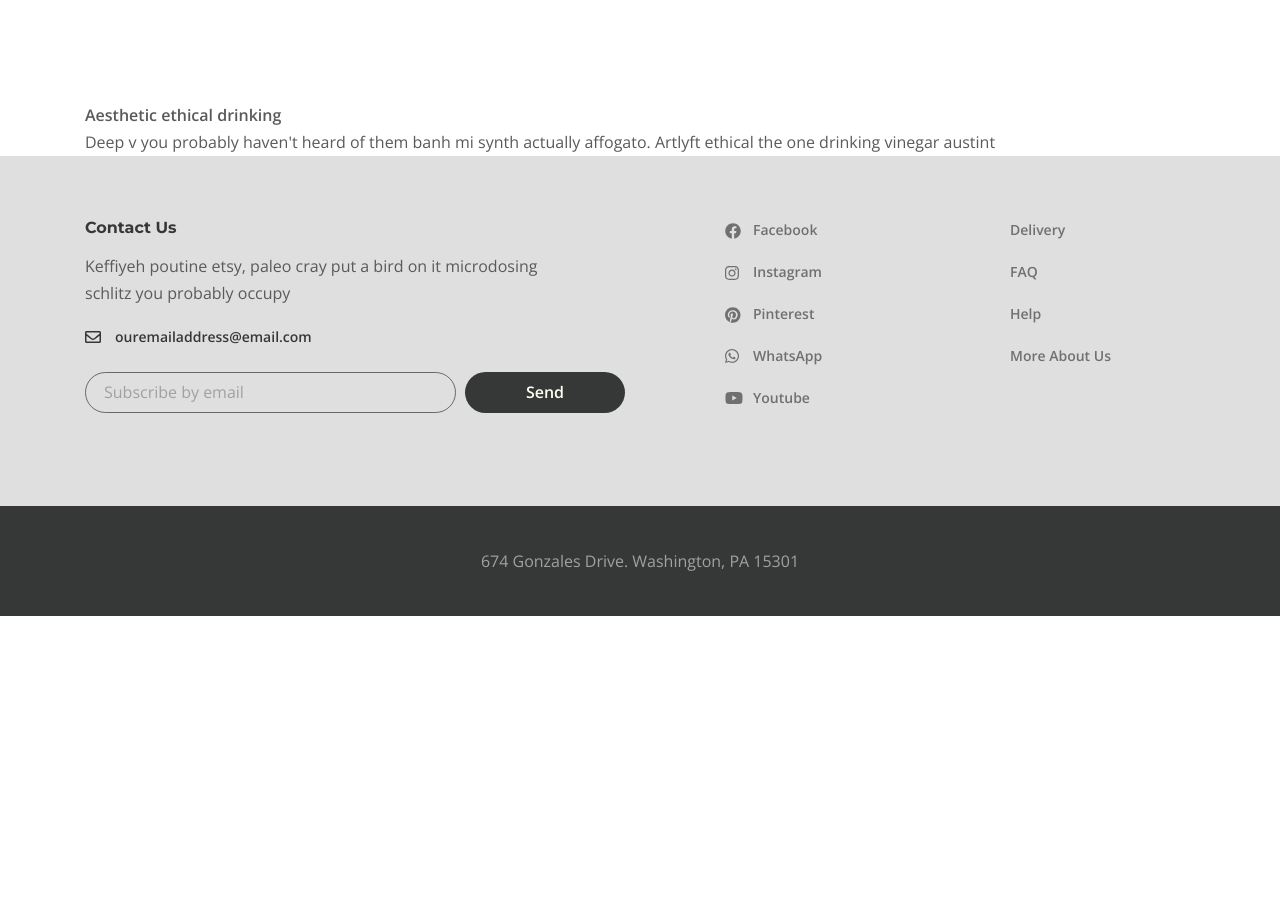
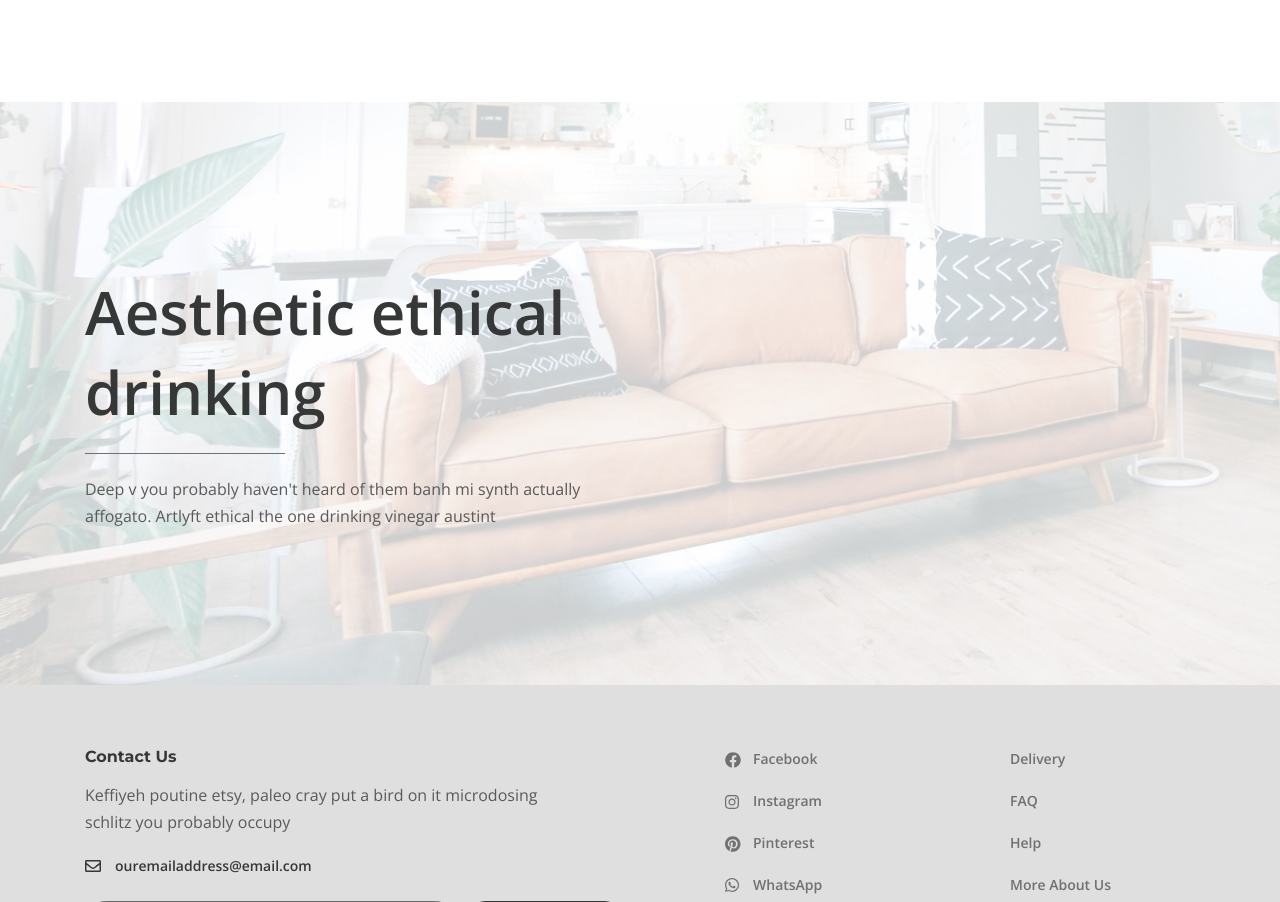
Before and after one commit to horoshopodumaj/furniture, a website: page app/index.html in a window 1280 px wide. Shown: the part 1588-2490 px from the top of the page. Before the commit the page ends 2204 px from the top, so only its background shows below. Drawn offline with nearby package versions, Linux system fonts and the light colour scheme.

Commit message:
added styles for section 'decor'

```diff
--- /dev/null
+++ b/app/scss/decor.scss
@@ -0,0 +1,28 @@
+.decor {
+    padding: 170px 0 155px;
+    background-image: url(../images/decor-bg.jpg);
+    background-size: cover;
+    background-repeat: no-repeat;
+    //min-height: 600px;
+    &__title {
+        max-width: 730px;
+        color: $title;
+        font-size: 60px;
+        line-height: 80px;
+        padding-bottom: 22px;
+        margin-bottom: 22px;
+        position: relative;
+        &::after {
+            content: "";
+            position: absolute;
+            bottom: 0;
+            width: 200px;
+            height: 1px;
+            left: 0;
+            background: #6d7278;
+        }
+    }
+    &__text {
+        max-width: 540px;
+    }
+}
--- a/app/scss/style.scss
+++ b/app/scss/style.scss
@@ -10,6 +10,7 @@
 @import "top";
 @import "new-collection";
 @import "collection";
+@import "decor";
 
 .logo {
     margin: 0 auto;
```
Also changed, not shown: app/css/style.min.css, app/images/decor-bg.jpg (added).
